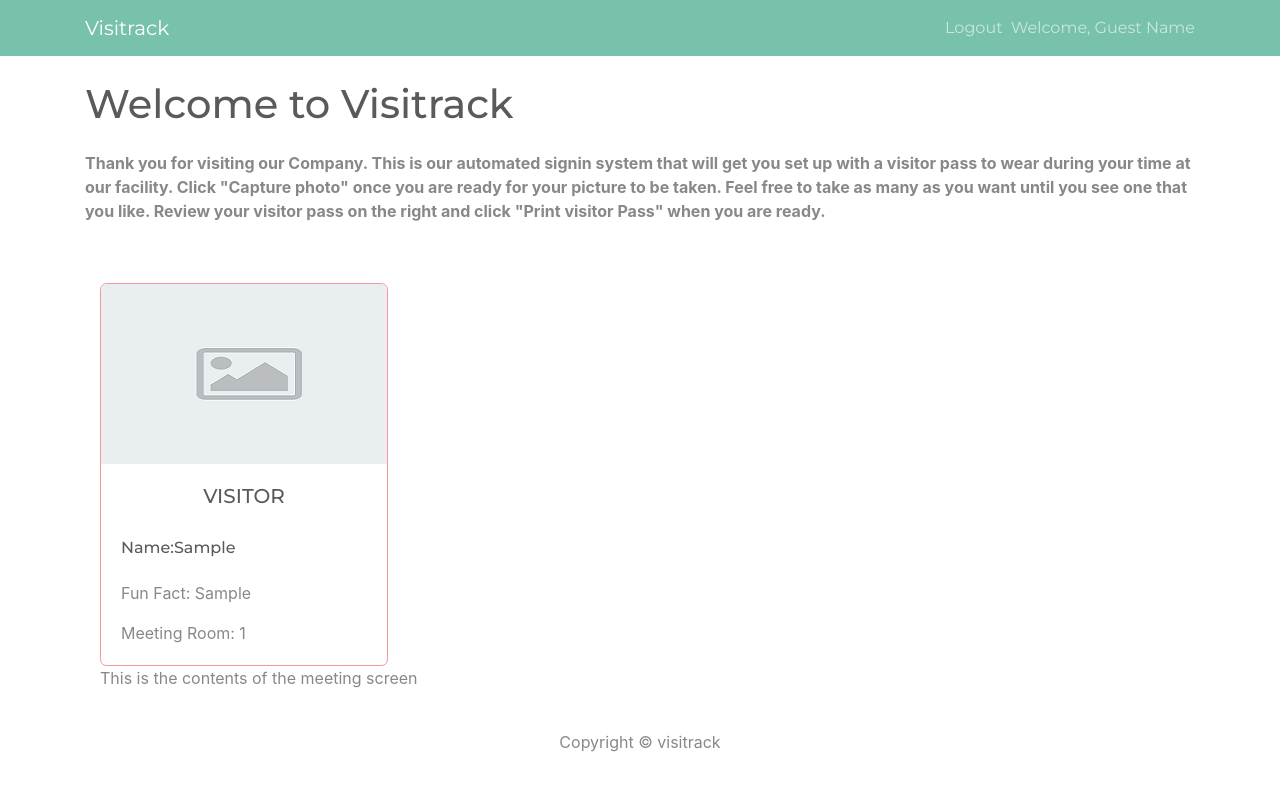
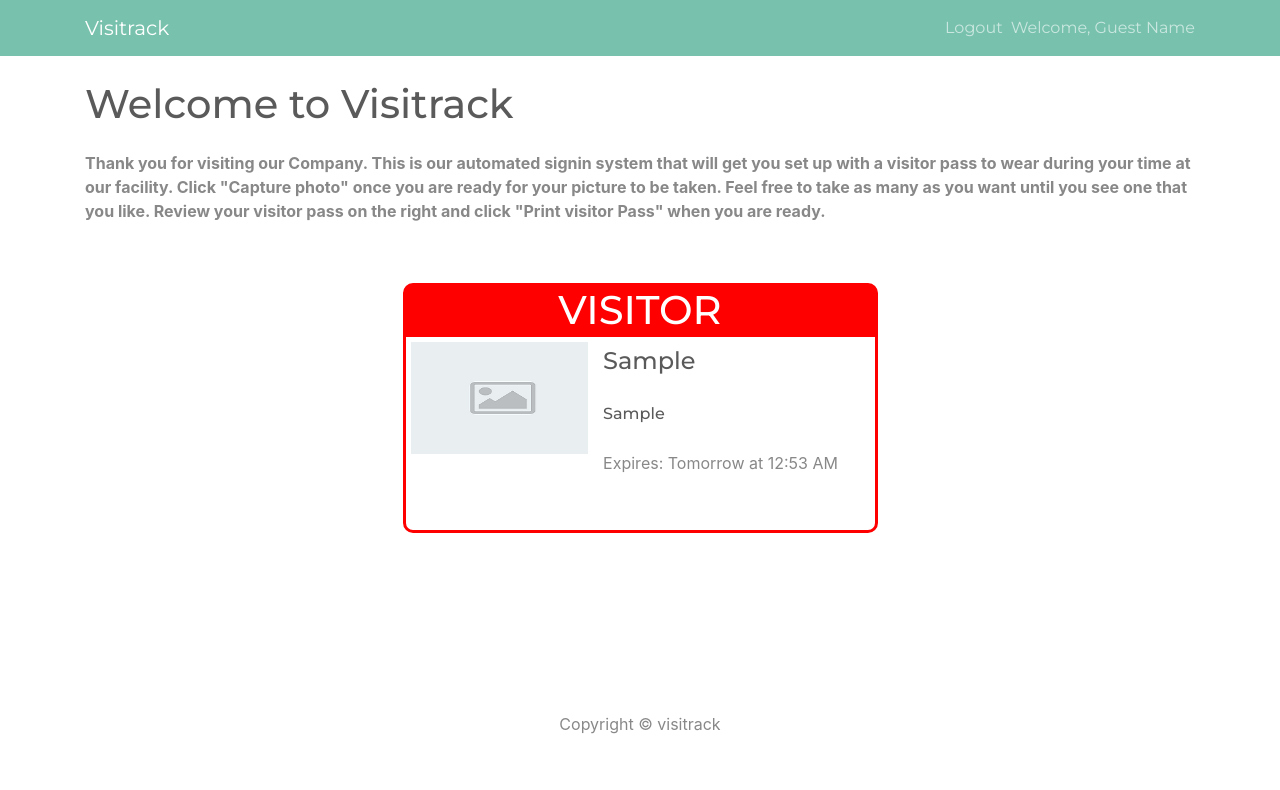
Before and after one commit to drake12395/visiTrack, a React (Create React App) app in the folder frontend/: page / in a window 1280 px wide. Both pictures are taken after typing "Sample", "Sample" into the empty fields and a click on the button "view visitor pass". Shown: the top 790 px of the page. Built offline with nearby package versions, Linux system fonts and the light colour scheme; no server answers.

Commit message:
refactored visitor pass

```diff
--- a/frontend/package.json
+++ b/frontend/package.json
@@ -6,6 +6,7 @@
     "@testing-library/jest-dom": "^5.11.5",
     "@testing-library/react": "^11.1.2",
     "@testing-library/user-event": "^12.2.2",
+    "moment": "^2.29.1",
     "react": "^17.0.1",
     "react-bootstrap": "^1.4.0",
     "react-datepicker": "^3.3.0",
--- a/frontend/src/components/WebcamCapture.js
+++ b/frontend/src/components/WebcamCapture.js
@@ -105,12 +105,16 @@ const WebcamCapture = ({ match }) => {
                 </Button>
               </Form>
             </Col>
-            <Col xs={6} md={4}>
+            <Col>
               {imgSrc === null ? (
-                <Image
-                  variant='top'
-                  src='images/default-placeholder-image.png'
-                />
+                <div style={{ width: 380, height: 220 }}>
+                  <Image
+                    className='placeHolder'
+                    variant='top'
+                    src='images/personPlaceholder.png'
+                    // fluid
+                  />
+                </div>
               ) : (
                 <Image variant='top' src={imgSrc} />
               )}
--- a/frontend/src/index.css
+++ b/frontend/src/index.css
@@ -10,3 +10,55 @@ strong {
 .guestSignIn {
   padding-top: 50px;
 }
+
+.placeHolder {
+  max-width: 100%;
+  max-height: 100%;
+  background-color: rgb(238, 252, 252);
+}
+
+.pass {
+  margin: auto;
+  width: 50%;
+  border: 3px solid red;
+  border-radius: 10px;
+  height: 250px;
+  width: 475px;
+}
+
+.passTitleRow {
+  text-align: center;
+  background-color: red;
+  border-bottom: 3px solid red;
+}
+
+.passTitleRow h1 {
+  color: white;
+  margin: auto;
+}
+
+.visitorImgCol {
+  padding: 5px;
+  float: left;
+}
+
+.visitorTextCol {
+  float: left;
+}
+
+.left {
+  width: 40%;
+}
+
+.right {
+  width: 60%;
+}
+
+.passImage {
+  max-width: 100%;
+  max-height: 100%;
+}
+
+.passText {
+  padding: 10px;
+}
--- a/frontend/src/screens/PassPreviewScreen.js
+++ b/frontend/src/screens/PassPreviewScreen.js
@@ -1,33 +1,37 @@
 import React from 'react';
-import { Card, Col } from 'react-bootstrap';
+import { Card, Row } from 'react-bootstrap';
 import Meeting from '../screens/Meeting';
+import moment from 'moment';
 
 const PassPreviewScreen = ({ visitor, funFact, imgSrc }) => {
+  const expiresOn = moment().add(1, 'days').calendar();
   return (
-    <Col>
-      <Card style={{ width: '18rem' }} border='secondary'>
-        {imgSrc === null ? (
-          <Card.Img variant='top' src='images/default-placeholder-image.png' />
-        ) : (
-          <Card.Img variant='top' src={imgSrc} />
-        )}
+    <>
+      <div className='pass'>
+        <div className='passTitleRow'>
+          <h1>VISITOR</h1>
+        </div>
 
-        <Card.Body>
-          <Card.Title className='text-center'>VISITOR</Card.Title>
-          <br />
-          <Card.Subtitle name='visitor' value={visitor}>
-            Name:
-            {visitor}
-          </Card.Subtitle>
-          <br />
-          <Card.Text name='funFact' value={funFact}>
-            Fun Fact: {funFact}
-          </Card.Text>
-          <Card.Text name='room'>Meeting Room: 1</Card.Text>
-        </Card.Body>
-      </Card>
-      <Meeting />
-    </Col>
+        <div className='visitorInfoRow'>
+          <div className='visitorImgCol left'>
+            {imgSrc === null ? (
+              <img
+                className='passImage'
+                src='images/default-placeholder-image.png'
+              ></img>
+            ) : (
+              <img className='passImage' src={imgSrc} />
+            )}
+          </div>
+          <div className='visitorTextCol right'>
+            {/* holds: first, last, funfact, expiration  */}
+            <h4 className='passText'>{visitor}</h4>
+            <h6 className='passText'>{funFact}</h6>
+            <p className='passText'>Expires: {expiresOn}</p>
+          </div>
+        </div>
+      </div>
+    </>
   );
 };
 
```
Also changed, not shown: frontend/public/images/personPlaceholder.png (added), 1 other file (tests, documents, lock files or other folders).
